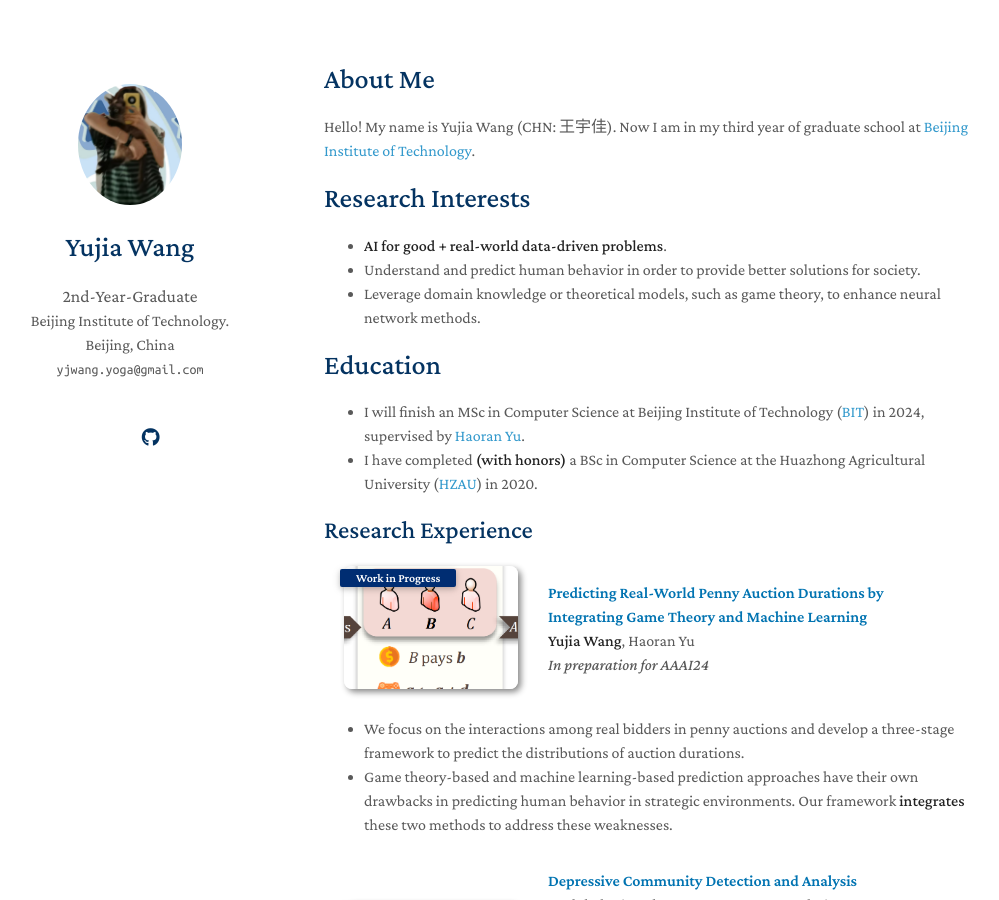
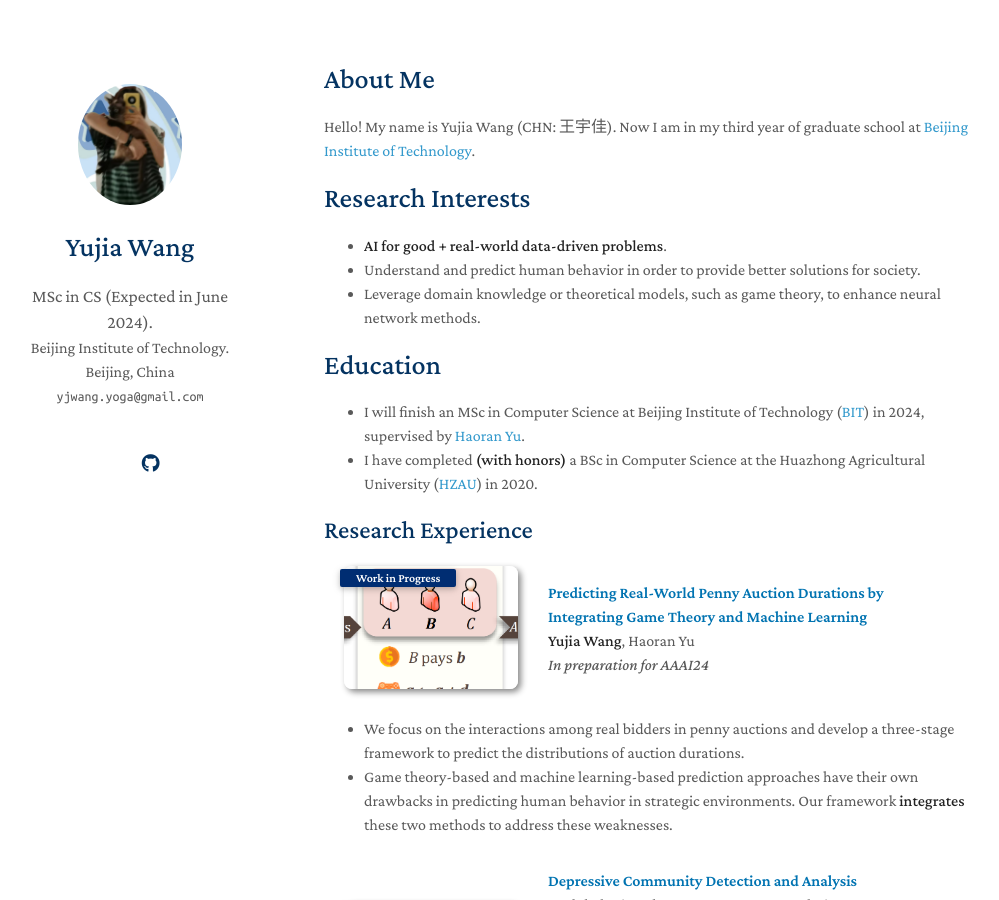
Before and after one commit to YogaWang7/YogaWang7.github.io, a Jekyll site: the page built from index.md, in a window 1280 px wide and 900 px high. Shown: the whole window, without its empty margins (146-1145 px from the left). Built offline with Jekyll 4.4.1, drawn with Linux system fonts in a browser that asks for light colours; nearby versions of some CDN libraries; a style sheet for code colours, icons or effects is not loaded; our own code applies the rules of GitHub Pages for plain Markdown files.

Commit message:
Update _config.yml

```diff
--- a/_config.yml
+++ b/_config.yml
@@ -1,6 +1,6 @@
 # Basic Information
 title: Yujia Wang
-position: 2nd-Year-Graduate
+position: MSc in CS (Expected in June 2024).
 affiliation: Beijing Institute of Technology. Beijing, China
 email: yjwang.yoga@gmail.com
 
```
